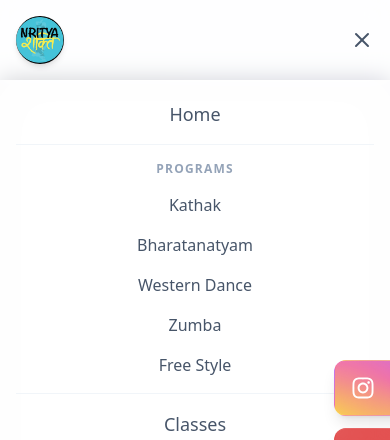
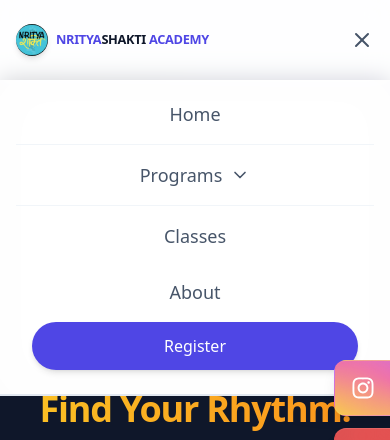
Before and after one commit to Shivam12220371/Nritya-Sakti-Academy, a React (Vite) app in the folder frontend/: page / in a window 390 px wide. Both pictures are taken after a click on the button 362 px from the left and 40 px from the top of the page. Shown: the top 440 px of the page. Built offline with nearby package versions, Linux system fonts and the light colour scheme; no server answers.

Commit message:
fix navigation bar problem for the mobile phone

```diff
--- a/frontend/src/components/Navbar.tsx
+++ b/frontend/src/components/Navbar.tsx
@@ -1,10 +1,11 @@
 import { Link, useNavigate, useLocation } from 'react-router-dom';
-import { Menu, X } from 'lucide-react';
+import { Menu, X, ChevronDown } from 'lucide-react';
 import { useState } from 'react';
 import { useAuth } from '../context/AuthContext';
 
 const Navbar = () => {
   const [isOpen, setIsOpen] = useState(false);
+  const [isProgramsOpen, setIsProgramsOpen] = useState(false);
   const { user, token, logout } = useAuth();
   const navigate = useNavigate();
   const location = useLocation();
@@ -21,9 +22,9 @@ const Navbar = () => {
         <div className="flex justify-between h-20 items-center">
           {/* Logo */}
           <div className="flex-shrink-0 flex items-center">
-            <Link to="/" className="flex items-center text-2xl font-bold tracking-tighter text-indigo-600 dark:text-indigo-400">
-              <img src="/logo.jpg" alt="Nritya Shakti" className="w-12 h-12 rounded-full mr-3 shadow-md" />
-              <span className="hidden sm:block">NRITYA<span className="text-slate-900 dark:text-white">SHAKTI</span> ACADEMY</span>
+            <Link to="/" className="flex items-center text-[0.8rem] sm:text-xl md:text-2xl font-bold tracking-tight sm:tracking-tighter text-indigo-600 dark:text-indigo-400">
+              <img src="/logo.jpg" alt="Nritya Shakti" className="w-8 h-8 sm:w-10 sm:h-10 md:w-12 md:h-12 rounded-full mr-2 md:mr-3 shadow-md" />
+              <span>NRITYA<span className="text-slate-900 dark:text-white">SHAKTI</span> ACADEMY</span>
             </Link>
           </div>
 
@@ -92,12 +93,17 @@ const Navbar = () => {
             {!isDashboard && (
               <>
                 <div className="flex flex-col border-y border-slate-100 dark:border-slate-800/50 my-2 py-2">
-                  <div className="text-slate-400 dark:text-slate-500 font-bold px-3 py-2 uppercase text-xs tracking-widest text-center">Programs</div>
-                  <Link to="/programs/kathak" className="block px-3 py-2 text-slate-600 dark:text-slate-300 hover:text-indigo-600 font-medium" onClick={() => setIsOpen(false)}>Kathak</Link>
-                  <Link to="/programs/bharatanatyam" className="block px-3 py-2 text-slate-600 dark:text-slate-300 hover:text-indigo-600 font-medium" onClick={() => setIsOpen(false)}>Bharatanatyam</Link>
-                  <Link to="/programs/western-dance" className="block px-3 py-2 text-slate-600 dark:text-slate-300 hover:text-indigo-600 font-medium" onClick={() => setIsOpen(false)}>Western Dance</Link>
-                  <Link to="/programs/zumba" className="block px-3 py-2 text-slate-600 dark:text-slate-300 hover:text-indigo-600 font-medium" onClick={() => setIsOpen(false)}>Zumba</Link>
-                  <Link to="/programs/free-style" className="block px-3 py-2 text-slate-600 dark:text-slate-300 hover:text-indigo-600 font-medium" onClick={() => setIsOpen(false)}>Free Style</Link>
+                  <button onClick={() => setIsProgramsOpen(!isProgramsOpen)} className="flex items-center justify-center w-full px-3 py-2 text-slate-600 dark:text-slate-300 hover:text-indigo-600 font-medium text-lg">
+                    Programs
+                    <ChevronDown className={`ml-2 w-5 h-5 transition-transform duration-300 ${isProgramsOpen ? 'rotate-180' : ''}`} />
+                  </button>
+                  <div className={`flex flex-col overflow-hidden transition-all duration-300 ease-in-out ${isProgramsOpen ? 'max-h-64 opacity-100 py-2' : 'max-h-0 opacity-0'}`}>
+                    <Link to="/programs/kathak" className="block px-3 py-2 text-slate-600 dark:text-slate-300 hover:text-indigo-600 font-medium" onClick={() => setIsOpen(false)}>Kathak</Link>
+                    <Link to="/programs/bharatanatyam" className="block px-3 py-2 text-slate-600 dark:text-slate-300 hover:text-indigo-600 font-medium" onClick={() => setIsOpen(false)}>Bharatanatyam</Link>
+                    <Link to="/programs/western-dance" className="block px-3 py-2 text-slate-600 dark:text-slate-300 hover:text-indigo-600 font-medium" onClick={() => setIsOpen(false)}>Western Dance</Link>
+                    <Link to="/programs/zumba" className="block px-3 py-2 text-slate-600 dark:text-slate-300 hover:text-indigo-600 font-medium" onClick={() => setIsOpen(false)}>Zumba</Link>
+                    <Link to="/programs/free-style" className="block px-3 py-2 text-slate-600 dark:text-slate-300 hover:text-indigo-600 font-medium" onClick={() => setIsOpen(false)}>Free Style</Link>
+                  </div>
                 </div>
                 <Link to="/classes" className="block px-3 py-3 text-slate-600 dark:text-slate-300 hover:text-indigo-600 font-medium text-lg" onClick={() => setIsOpen(false)}>Classes</Link>
                 <Link to="/about" className="block px-3 py-3 text-slate-600 dark:text-slate-300 hover:text-indigo-600 font-medium text-lg" onClick={() => setIsOpen(false)}>About</Link>
```
